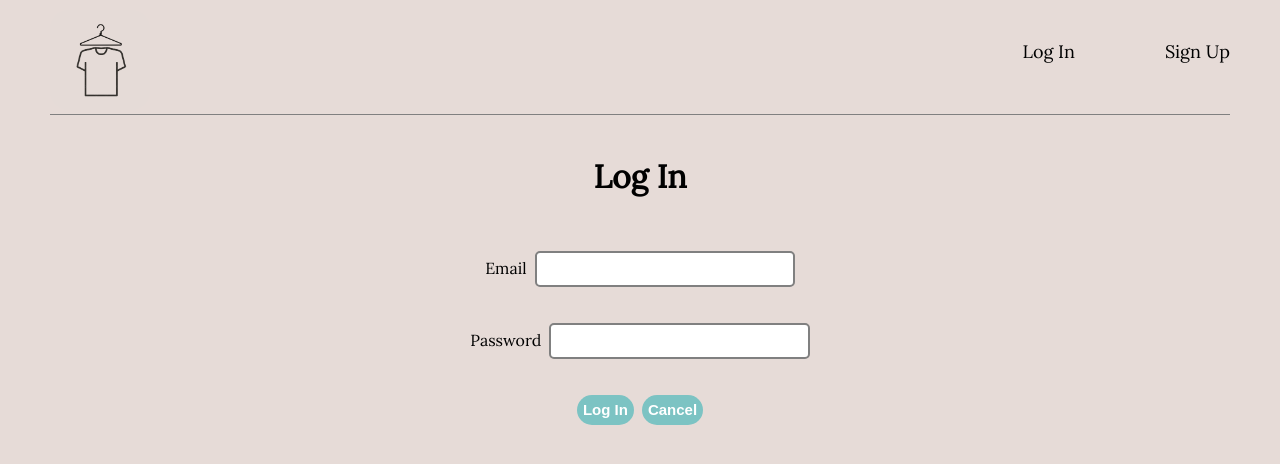
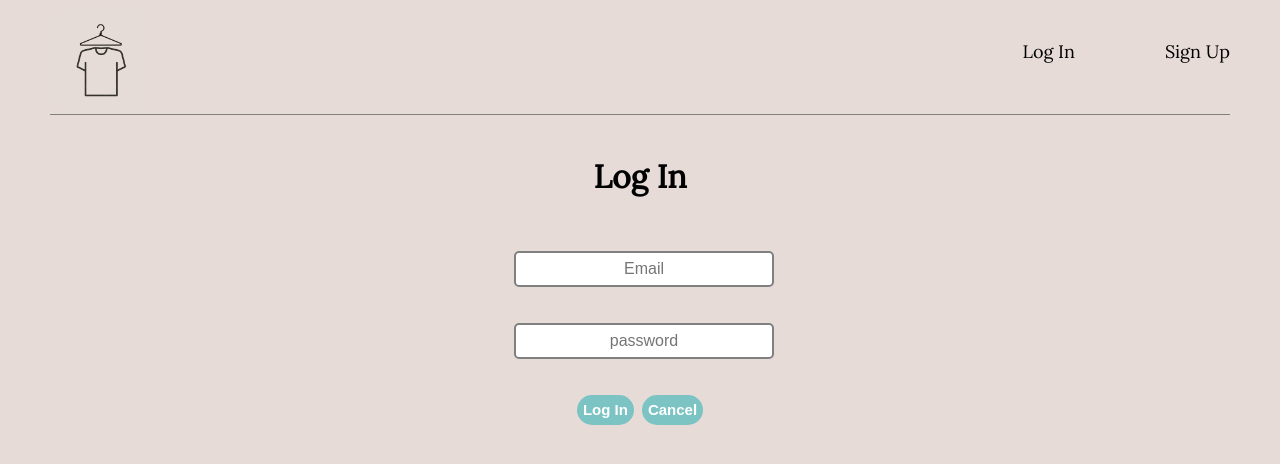
Before and after one commit to Kay7531/rate-my-closet-front-end, a React (Vite) app: page /login in a window 1280 px wide. Shown: the top 464 px of the page. Built offline with nearby package versions, Linux system fonts and the light colour scheme; no server answers; a web font is replaced by a local one.

Commit message:
refactor styling for log in page

```diff
--- a/src/components/LoginForm/LoginForm.tsx
+++ b/src/components/LoginForm/LoginForm.tsx
@@ -52,8 +52,9 @@ const LoginForm = (props: AuthFormProps): JSX.Element => {
       className={styles.container}
     >
       <div className={styles.inputContainer}>
-        <label htmlFor="email" className={styles.label}>Email</label>
+        <label htmlFor="email" className={styles.label}></label>
         <input
+          placeholder='Email'
           type="text"
           id="email"
           value={formData.email}
@@ -62,8 +63,9 @@ const LoginForm = (props: AuthFormProps): JSX.Element => {
         />
       </div>
       <div className={styles.inputContainer}>
-        <label htmlFor="password" className={styles.label}>Password</label>
+        <label htmlFor="password" className={styles.label}></label>
         <input
+          placeholder='password'
           type="password"
           id="password"
           value={formData.password}
```
